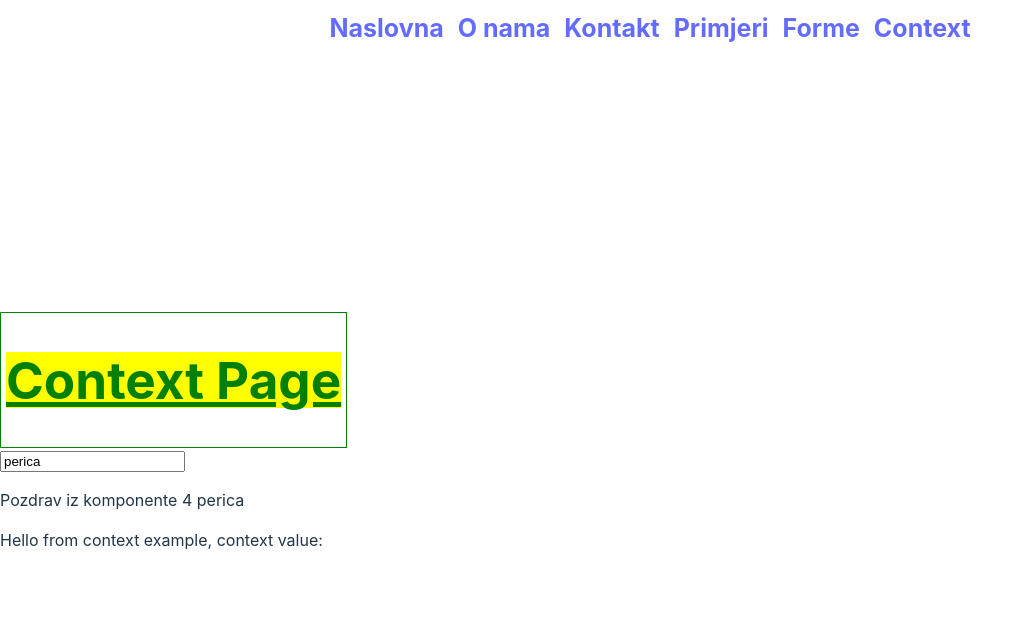
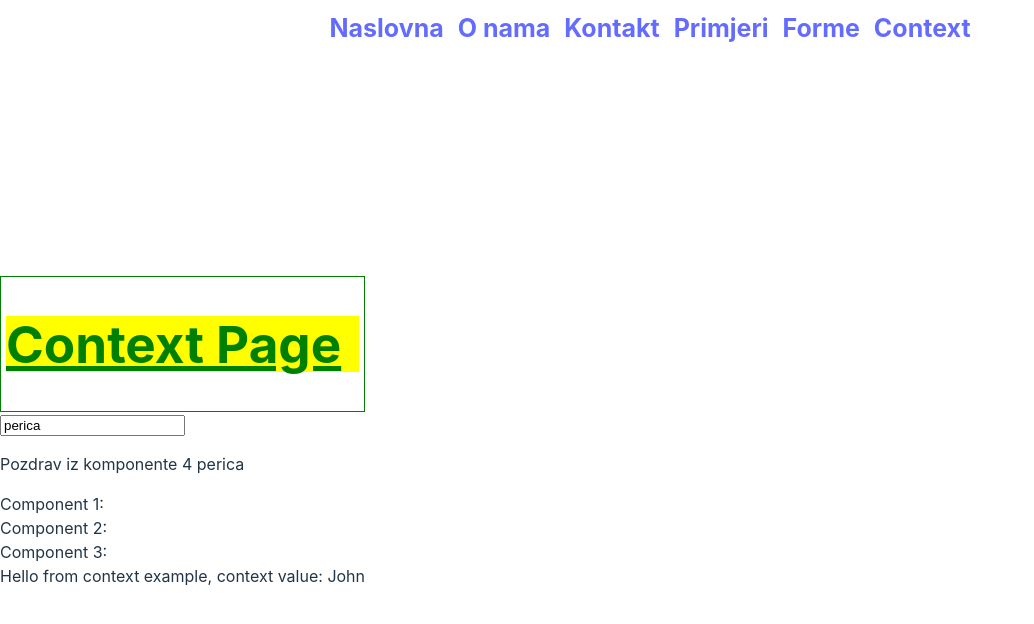
Before and after one commit to webbugt/algebra-react-vjezbe, a React (Vite) app: page /context in a window 1280 px wide. Shown: the top 624 px of the page, without its empty margins (0-1034 px from the left). Built offline with nearby package versions, Linux system fonts and the light colour scheme.

Commit message:
context without provider

```diff
--- a/src/routes/Context.jsx
+++ b/src/routes/Context.jsx
@@ -1,22 +1,40 @@
+import { createContext, useContext } from "react";
 import Header from "../components/Header.jsx";
 import { PropDrillKomponenta1 } from "../components/PropDrillExample.jsx";
 import { FancyTitle } from "../components/Titles.jsx";
 
-function ContextExample4 (){
-  return <p>Hello from context example, context value:</p>
+const NameContext = createContext("John");
+
+function ContextExample4() {
+  const nameContextValue = useContext(NameContext);
+  return <div>Hello from context example, context value: {nameContextValue}</div>;
 }
 
-function ContextExample3(){
-  return <ContextExample4 />
+function ContextExample3() {
+  return (
+    <div>
+      Component 3:
+      <ContextExample4 />
+    </div>
+  );
 }
 
-function ContextExample2(){
-  return <ContextExample3 />
+function ContextExample2() {
+  return (
+    <div>
+      Component 2:
+      <ContextExample3 />
+    </div>
+  );
 }
 
-
-function ContextExample1(){
-  return <ContextExample2 />
+function ContextExample1() {
+  return (
+    <p>
+      Component 1:
+      <ContextExample2 />
+    </p>
+  );
 }
 
 export function ContextPage() {
```
